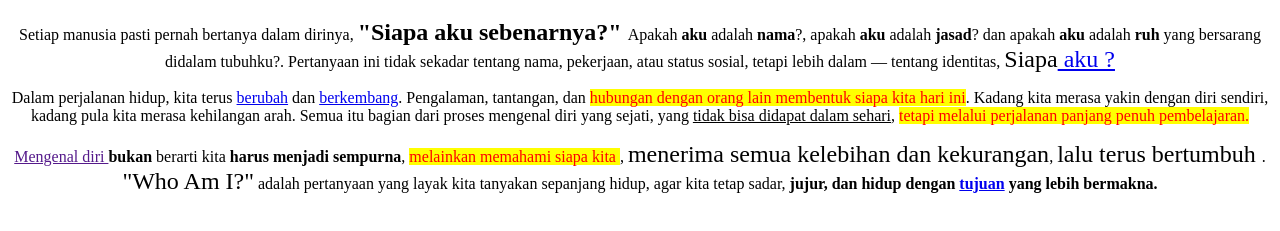
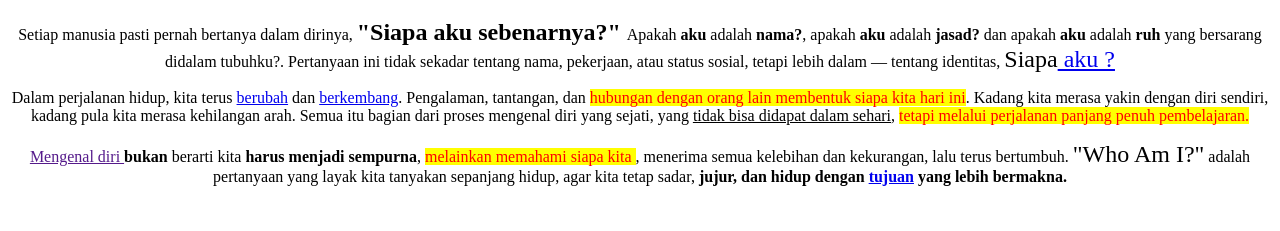
Before and after one commit to Dwaysetya/fgo24-css-basic, a website: page index.html in a window 1280 px wide. Shown: the part 61-292 px from the top of the page. Drawn offline with Linux system fonts and the light colour scheme.

Commit message:
fix: correct minor syntax issues and remove unnecessary HTML commands

```diff
--- a/index.html
+++ b/index.html
@@ -15,8 +15,8 @@
         <b>
           <font size="5"> "Siapa aku sebenarnya?" </font>
         </b>
-        Apakah <b>aku</b> adalah <b>nama</b>?, apakah <b>aku</b> adalah
-        <b>jasad</b>? dan apakah <b>aku</b> adalah <b>ruh </b>yang bersarang
+        Apakah <b>aku</b> adalah <b>nama?</b>, apakah <b>aku</b> adalah
+        <b>jasad?</b> dan apakah <b>aku</b> adalah <b>ruh </b>yang bersarang
         didalam tubuhku?. Pertanyaan ini tidak sekadar tentang nama, pekerjaan,
         atau status sosial, tetapi lebih dalam — tentang identitas,
         <font size="5">Siapa<a href="./pages/siapaAku.html"> aku ?</a></font>
@@ -35,8 +35,8 @@
       <p  align="center">
         <a href="">Mengenal diri </a><b>bukan</b> berarti kita <b>harus menjadi sempurna</b>,
         <mark > <font color="red">melainkan memahami siapa kita </font></mark>,
-        <font size="5">menerima semua kelebihan dan kekurangan</font>,
-        <font size="5"> lalu terus bertumbuh </font>.
+        menerima semua kelebihan dan kekurangan,
+        lalu terus bertumbuh.
         <font size="5">"Who Am I?"</font> adalah pertanyaan yang layak kita
         tanyakan sepanjang hidup, agar kita tetap sadar,
         <b> jujur, dan hidup dengan <a href="./pages/tujuan.html">tujuan</a> yang lebih bermakna. </b>
```
